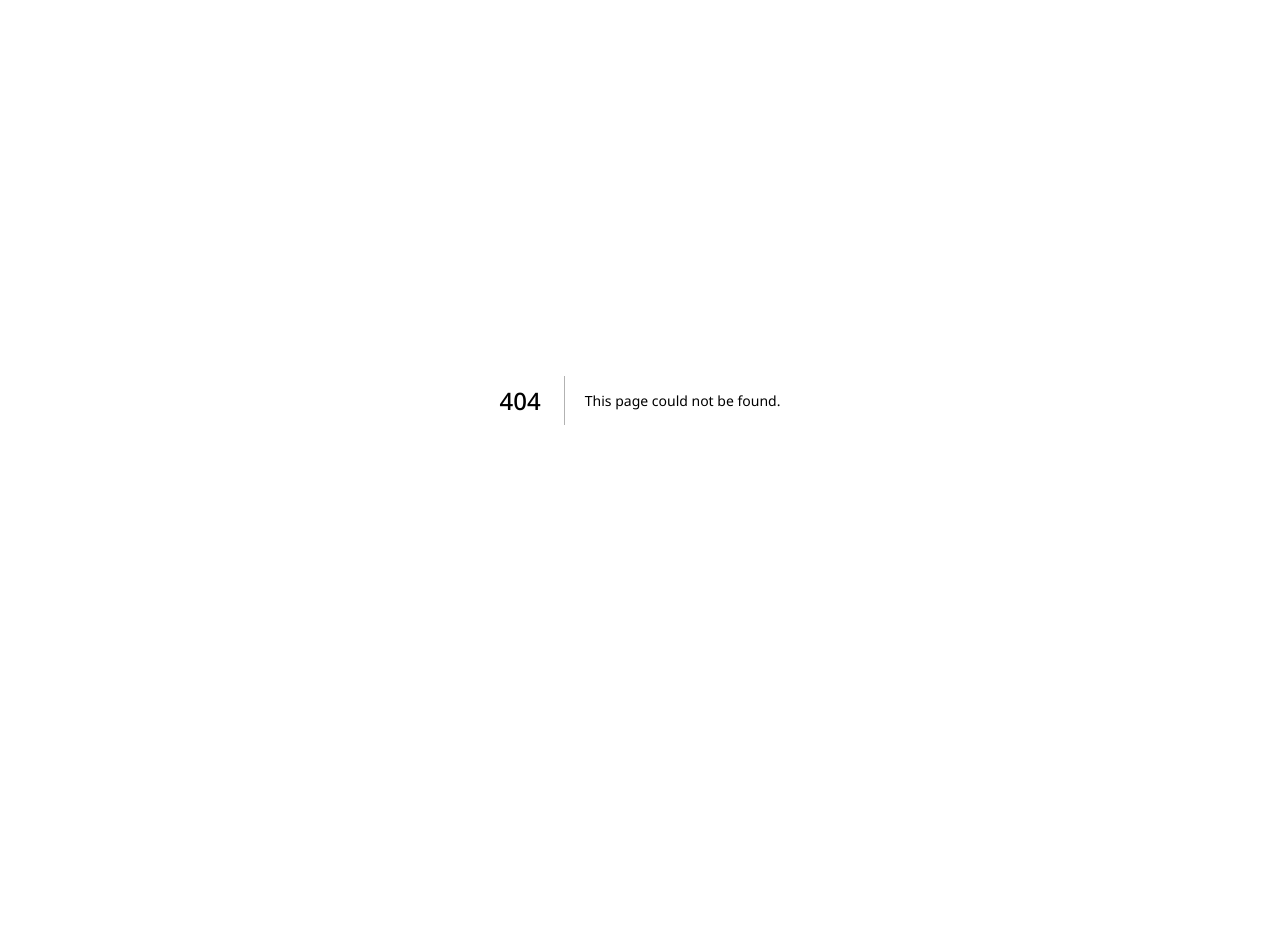
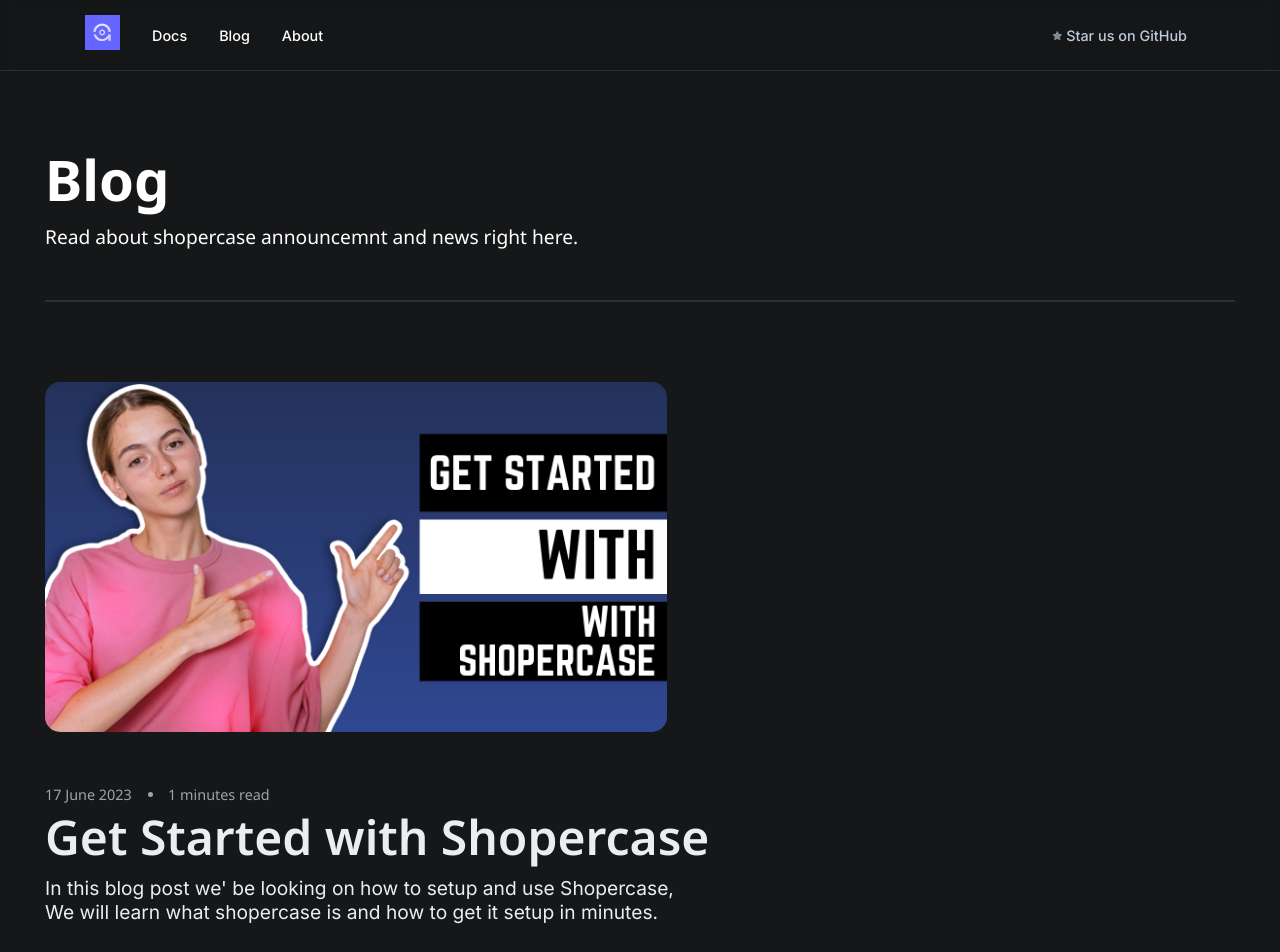
Before and after one commit to creative-tutorials/shopercase, a Next.js app: page /blog in a window 1280 px wide. Before the commit this address had no page. Shown: the top 952 px of the page. Before the commit the page ends 800 px from the top, so only its background shows below. Built offline with nearby package versions, Linux system fonts and the light colour scheme.

Commit message:
[Package Update] Update Packages for good user experience [Feature/Blog] Added blog

```diff
--- /dev/null
+++ b/components/element/Header.tsx
@@ -0,0 +1,34 @@
+import Image from "next/image";
+export function Header({ styles, setIsOpen, Link }:any) {
+  return (
+    <div className={styles.header}>
+      <div className={styles.hCol}>
+        <div className={styles.hleft}>
+          <div className={styles.Logo}>
+            <Image
+              src="/icons/ShoperFrame.png"
+              width={35}
+              height={35}
+              alt="Shopercase Logo"
+            />
+          </div>
+          <div className={styles.m_Links}>
+            <Link href="/docs">Docs</Link>
+            <Link href="/blog">Blog</Link>
+            <Link href="/about">About</Link>
+          </div>
+        </div>
+        <div className={styles.hright}>
+          <div className={styles.str}>
+            <Link href="https://github.com/creative-tutorials/shopercase">
+              <i className="fa-solid fa-star fa-2xs"></i> Star us on GitHub
+            </Link>
+          </div>
+          <div className={styles.menu}>
+            <i className="fa-solid fa-bars" onClick={() => setIsOpen(true)}></i>
+          </div>
+        </div>
+      </div>
+    </div>
+  );
+}
--- /dev/null
+++ b/pages/blog.tsx
@@ -0,0 +1,66 @@
+import Head from "next/head";
+import blgs from "../styles/blog.module.css";
+import { lazy, useState } from "react";
+import styles from "../styles/Home.module.css";
+import Link from "next/link";
+import Image from "next/image";
+const Header = lazy(() =>
+  import("../components/element/Header").then((module) => ({
+    default: module.Header,
+  }))
+);
+export default function Blog() {
+  const [isOpen, setIsOpen] = useState(false);
+  const pinnedBlog = "/blogs/pinned.png";
+  return (
+    <>
+      <Head>
+        <title>Blog | Shopercase</title>
+        <meta name="description" content="Shopercase Blog" />
+        <meta property="og:title" content="Shopercase Blog" />
+        <meta property="og:description" content="Shopercase Blog" />
+        <meta property="og:url" content="https://shopercase.vercel.app/blog" />
+        <meta name="viewport" content="width=device-width, initial-scale=1" />
+      </Head>
+      <div className={blgs.contaianer}>
+        <Header styles={styles} setIsOpen={setIsOpen} Link={Link} />
+        <div className={blgs.wrapper}>
+          <div className={blgs.min32}>
+            <h1>Blog</h1>
+            <p>Read about shopercase announcemnt and news right here.</p>
+          </div>
+          <div className={blgs.blogSection}>
+            <Link href="/blog/getstarted">
+              <div className={blgs.pinned}>
+                <div className={blgs.Image}>
+                  <Image
+                    src={pinnedBlog}
+                    width={630}
+                    height={350}
+                    // unoptimized
+                    alt="Picture of the author"
+                    style={{ objectFit: "fill", borderRadius: "15px" }}
+                  />
+                </div>
+                <div className={blgs.content_wrapper}>
+                  <div className={blgs.tags}>
+                    <li>17 June 2023</li>
+                    <li>1 minutes read</li>
+                  </div>
+                  <div className={blgs.content}>
+                    <h1 id={blgs.title}>Get Started with Shopercase</h1>
+                    <p id={blgs.description}>
+                      In this blog post we&apos; be looking on how to setup and
+                      use Shopercase, <br /> We will learn what shopercase is
+                      and how to get it setup in minutes.
+                    </p>
+                  </div>
+                </div>
+              </div>
+            </Link>
+          </div>
+        </div>
+      </div>
+    </>
+  );
+}
--- /dev/null
+++ b/styles/blog.module.css
@@ -0,0 +1,54 @@
+.wrapper {
+  margin-top: 6rem;
+  padding: 45px;
+}
+.wrapper .min32 h1 {
+  font-size: 3.5rem;
+  color: #fff;
+}
+.wrapper .min32 p {
+  font-size: 1.2rem;
+  color: #fff;
+  margin-top: 0.4rem;
+}
+.wrapper .min32 {
+  padding-bottom: 50px;
+  border-bottom: 2px solid #2a2f36;
+}
+.blogSection {
+  margin-top: 5rem;
+}
+.Image img {
+  width: 100%;
+}
+.pinned {
+  display: flex;
+  flex-wrap: wrap;
+  gap: 3rem;
+}
+.tags {
+  display: flex;
+  align-items: center;
+  gap: 1rem;
+}
+.tags li:nth-child(1) {
+  list-style-type: none;
+}
+.tags li {
+  color: #9da4ae;
+  font-size: 0.9rem;
+}
+.content #title {
+  font-size: 3rem;
+  color: #eaeef3;
+  font-weight: 600;
+}
+.content #description {
+  margin-top: 0.4rem;
+  color: #eaeef3;
+  font-family: 'Inter', sans-serif;
+  font-size: 1.2rem;
+}
+.blogSection a {
+  text-decoration: none;
+}
--- /dev/null
+++ b/styles/started.module.css
@@ -0,0 +1,35 @@
+.wrapper {
+  margin-top: 6rem;
+  padding: 45px 95px;
+}
+.bc {
+  display: flex;
+  align-items: center;
+  justify-content: center;
+  flex-direction: column;
+}
+.blogHeader_content h1 {
+  font-size: 2.4rem;
+  color: #eaeef3;
+  font-weight: 600;
+}
+.bhr_x3 {
+  display: flex;
+  margin-top: 0.6rem;
+  gap: 1rem;
+}
+.bhr_x3 li:nth-child(1) {
+  list-style-type: none;
+}
+.bhr_x3 li {
+  color: #9da4ae;
+  font-size: 0.9rem;
+}
+.blogHeader {
+  display: flex;
+  flex-direction: column;
+  gap: 1rem;
+}
+.blogContent p {
+  color: #DBE4EE;
+}
```
Also changed, not shown: package.json (+6 -6 lines), pages/blog/getstarted.tsx (added, +60 -0 lines), pages/index.tsx (+6 -36 lines), public/blogs/pinned.png (added), 1 other file (tests, documents, lock files or other folders).
